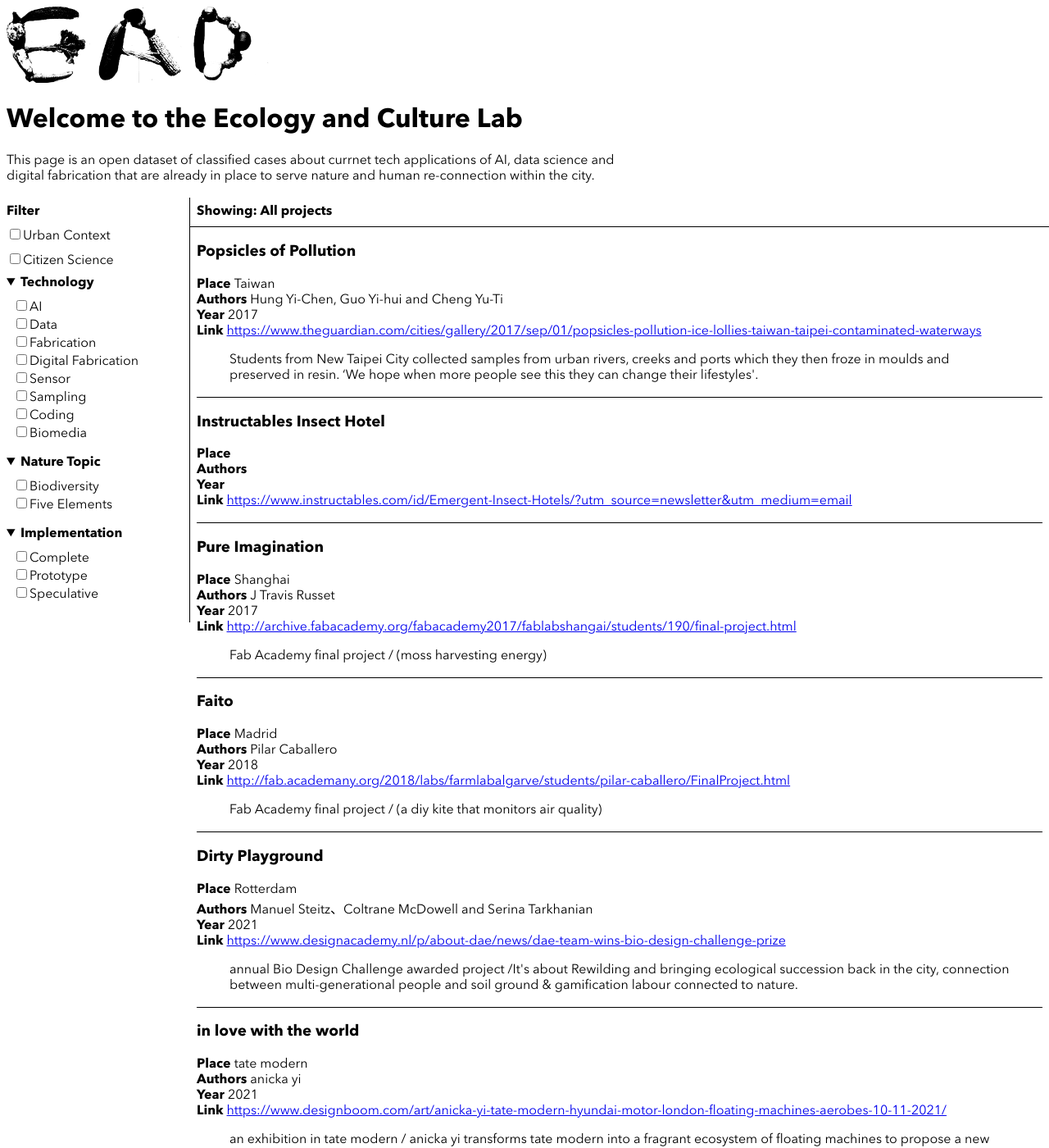
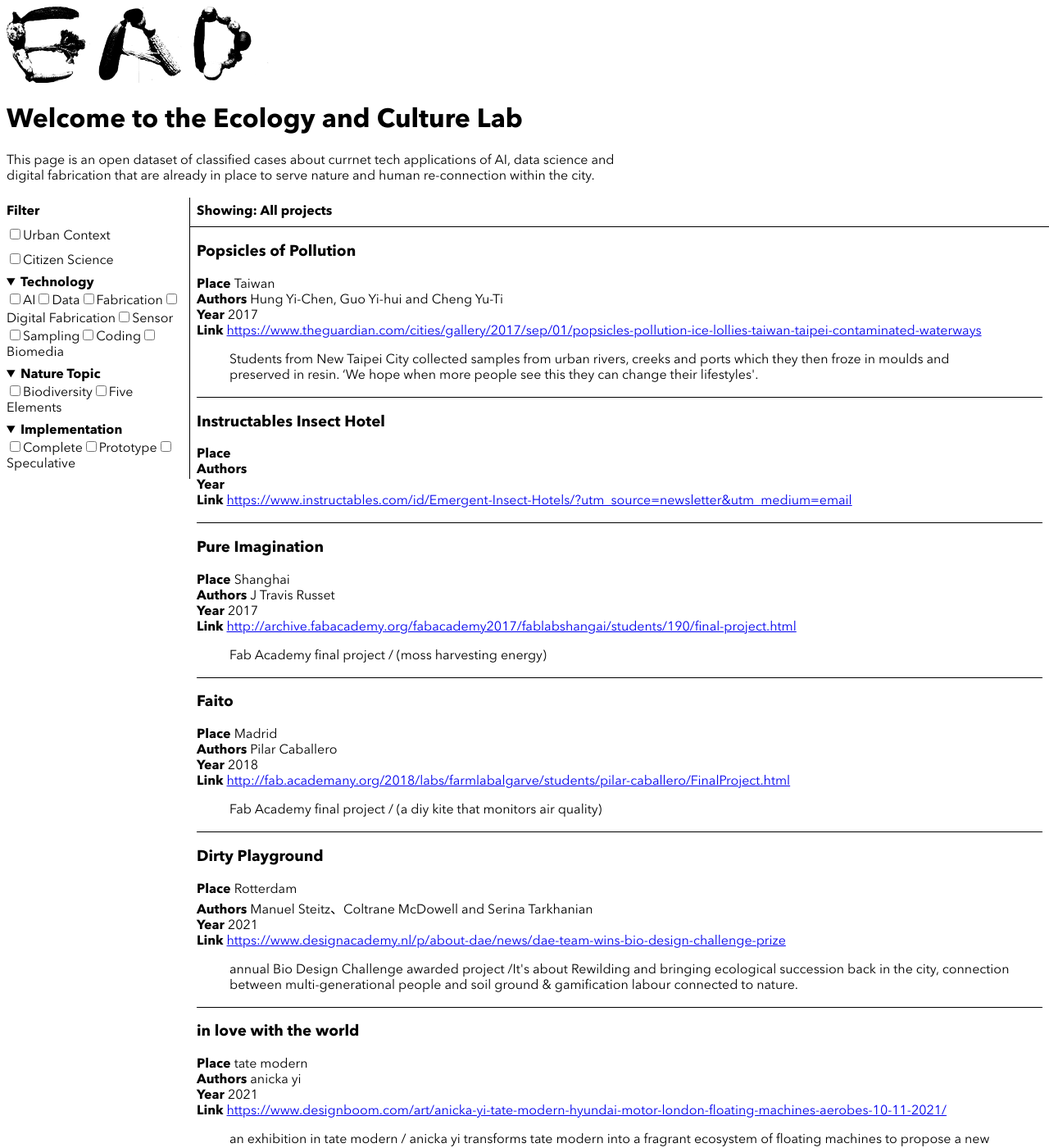
Before and after one commit to zzy-37/zzy-37.github.io, a Jekyll site: the page nature-case-library/index.html, which Jekyll copies as it is, in a window 1280 px wide and 1400 px high. Shown: the whole window at 82% size. Built offline with Jekyll 4.4.1, drawn with Linux system fonts in a browser that asks for light colours.

Commit message:
update catagory filter style

```diff
--- a/nature-case-library/index.html
+++ b/nature-case-library/index.html
@@ -62,13 +62,18 @@
         }
 
         .filter-selector {
-            display: flex;
-            flex-direction: column;
             border-right: var(--border-style);
         }
 
-        .filter-selector>* {
-            margin-bottom: var(--padding-val);
+        .filter-selector,
+        .filter-selector details {
+            display: flex;
+            flex-direction: column;
+        }
+
+        .filter-selector label,
+        .filter-selector summary {
+            margin-top: var(--padding-val);
         }
 
         .filter-selector summary {
@@ -77,12 +82,6 @@
 
         .filter-selector label {
             cursor: pointer;
-        }
-
-        .filter-selector details ul {
-            list-style-type: none;
-            padding-left: var(--padding-val);
-            margin: var(--padding-val) 0;
         }
 
         .projects>div {
```
Also changed, not shown: other parts of nature-case-library/index.html (+7 -11 lines).
